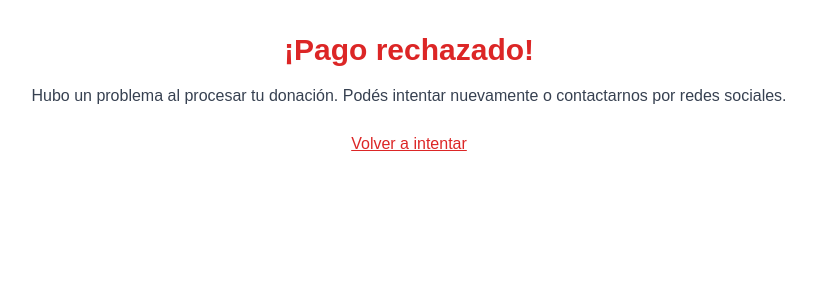
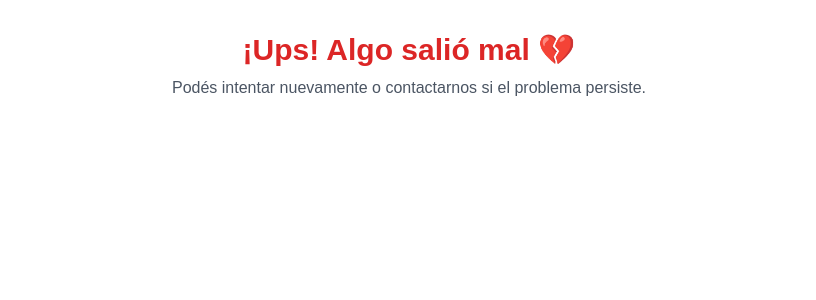
Before and after one commit to roots-cooperativa-dev/frontend-rootscoop, a Next.js app in the folder front/: page /donaciones/failure in a window 1280 px wide. Shown: the top 300 px of the page, without its empty margins (231-1047 px from the left). Built offline with nearby package versions, Linux system fonts and the light colour scheme.

Commit message:
arreglo donaciones

```diff
--- a/front/src/app/(views)/donaciones/failure/page.tsx
+++ b/front/src/app/(views)/donaciones/failure/page.tsx
@@ -1,19 +1,31 @@
 "use client";
+
+import { useSearchParams } from "next/navigation";
+import { Suspense } from "react";
+
+function FailureContent() {
+  const searchParams = useSearchParams();
+  const errorMessage = searchParams?.get("message");
+
+  return (
+    <div className="p-8 text-center">
+      <h1 className="text-3xl font-bold text-red-600">
+        ¡Ups! Algo salió mal 💔
+      </h1>
+      {errorMessage && (
+        <p className="mt-4 text-red-500">Error: {errorMessage}</p>
+      )}
+      <p className="mt-2 text-gray-600">
+        Podés intentar nuevamente o contactarnos si el problema persiste.
+      </p>
+    </div>
+  );
+}
 
 export default function FailurePage() {
   return (
-    <div className="p-8 text-center">
-      <h1 className="text-3xl font-bold text-red-600">¡Pago rechazado!</h1>
-      <p className="mt-4 text-gray-700">
-        Hubo un problema al procesar tu donación. Podés intentar nuevamente o
-        contactarnos por redes sociales.
-      </p>
-      <a
-        href="/donaciones"
-        className="mt-6 inline-block text-red-600 underline"
-      >
-        Volver a intentar
-      </a>
-    </div>
+    <Suspense fallback={<div>Cargando...</div>}>
+      <FailureContent />
+    </Suspense>
   );
 }
--- a/front/src/app/(views)/donaciones/pending/page.tsx
+++ b/front/src/app/(views)/donaciones/pending/page.tsx
@@ -1,16 +1,29 @@
 "use client";
+
+import { useSearchParams } from "next/navigation";
+import { Suspense } from "react";
+
+function PendingContent() {
+  const searchParams = useSearchParams();
+  const status = searchParams?.get("status");
+
+  return (
+    <div className="p-8 text-center">
+      <h1 className="text-3xl font-bold text-yellow-600">
+        Tu pago está pendiente ⏳
+      </h1>
+      {status && <p className="mt-4 text-yellow-500">Estado: {status}</p>}
+      <p className="mt-2 text-gray-600">
+        Te avisaremos cuando se confirme. ¡Gracias por tu paciencia!
+      </p>
+    </div>
+  );
+}
 
 export default function PendingPage() {
   return (
-    <div className="p-8 text-center">
-      <h1 className="text-3xl font-bold text-yellow-600">¡Pago en proceso!</h1>
-      <p className="mt-4 text-gray-700">
-        Tu donación está siendo procesada por Mercado Pago. Te avisaremos por
-        mail una vez que se acredite.
-      </p>
-      <a href="/" className="mt-6 inline-block text-yellow-600 underline">
-        Volver al inicio
-      </a>
-    </div>
+    <Suspense fallback={<div>Cargando...</div>}>
+      <PendingContent />
+    </Suspense>
   );
 }
--- a/front/src/app/(views)/donaciones/success/page.tsx
+++ b/front/src/app/(views)/donaciones/success/page.tsx
@@ -1,10 +1,11 @@
 "use client";
+
 import { useSearchParams } from "next/navigation";
+import { Suspense } from "react";
 
-export default function SuccessPage() {
+function SuccessContent() {
   const searchParams = useSearchParams();
-
-  const paymentId = searchParams?.get("payment_id") ?? null;
+  const paymentId = searchParams?.get("payment_id");
 
   return (
     <div className="p-8 text-center">
@@ -18,3 +19,11 @@ export default function SuccessPage() {
     </div>
   );
 }
+
+export default function SuccessPage() {
+  return (
+    <Suspense fallback={<div>Cargando...</div>}>
+      <SuccessContent />
+    </Suspense>
+  );
+}
```
